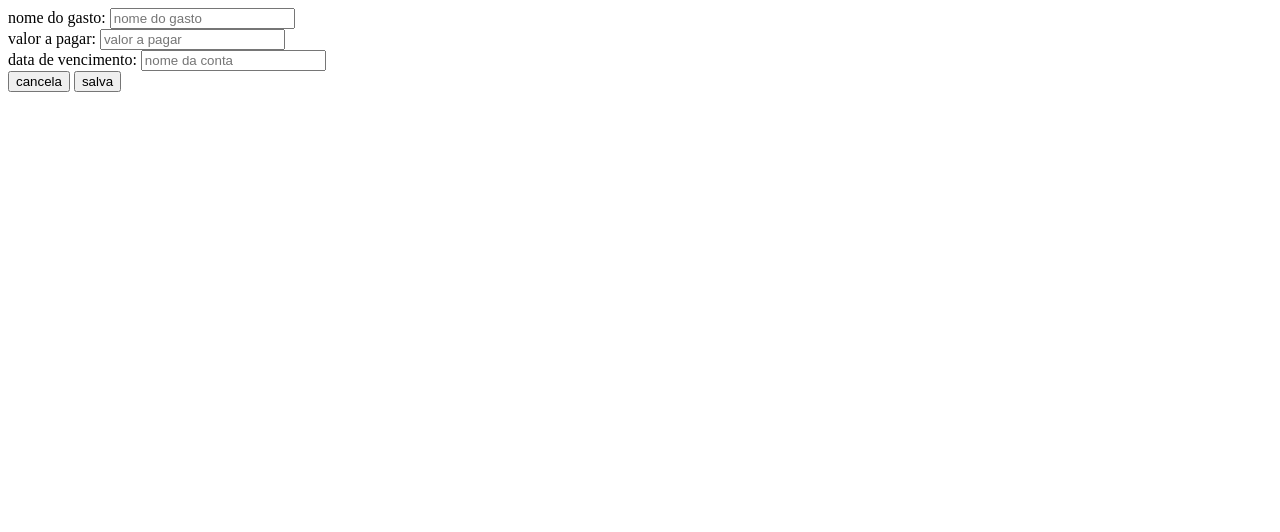
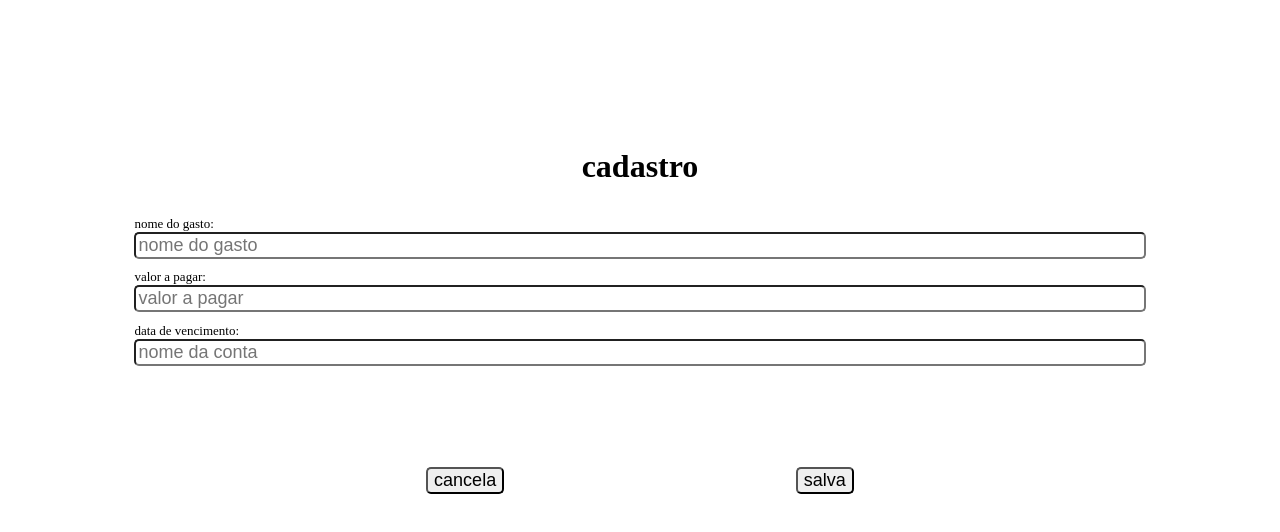
Before and after one commit to vgonsalez/financialTraking, a plain HTML site: page register/register.html in a window 1280 px wide. Drawn offline with Linux system fonts and the light colour scheme.

Commit message:
add css style file to page register

```diff
--- a/register/register.html
+++ b/register/register.html
@@ -4,9 +4,12 @@
     <meta charset="UTF-8">
     <meta http-equiv="X-UA-Compatible" content="IE=edge">
     <meta name="viewport" content="width=device-width, initial-scale=1.0">
+    <link rel="stylesheet" type="text/css" href="registerStyle.css" />
     <title>Cadastro</title>
 </head>
 <body>
+    <div class="container">
+        <h1>cadastro</h1>
         <form>
             <div class="name">
                 <label for="expenseName">nome do gasto:</label>
@@ -20,8 +23,11 @@
                 <label for="dueDate">data de vencimento:</label>
                 <input type="datetime" placeholder="nome da conta"/>
             </div>
-        <input type="button" value="cancela" />
-        <input type="submit" value="salva"/>
+            <div class="button">
+                <input type="button" class="btn" value="cancela" />
+                <input type="submit" class="btn" value="salva"/>
+            </div>
         </form>
+    </div>
 </body>
 </html>
--- a/register/registerStyle.css
+++ b/register/registerStyle.css
@@ -0,0 +1,29 @@
+.container{
+    margin: 10%;
+}
+
+h1{
+    text-align: center;
+}
+
+form{
+    font-size: small;
+}
+
+div{
+    display: flex;
+    flex-direction: column;
+    margin-top: 1%;
+}
+
+input{
+    font-size: large;
+    border-radius: 5px;
+}
+
+.button{
+    margin-top: 10%;
+    display: flex;
+    flex-direction: row;
+    justify-content: space-evenly;
+}
```
Lines whose indentation alone changed are shown as unchanged.
